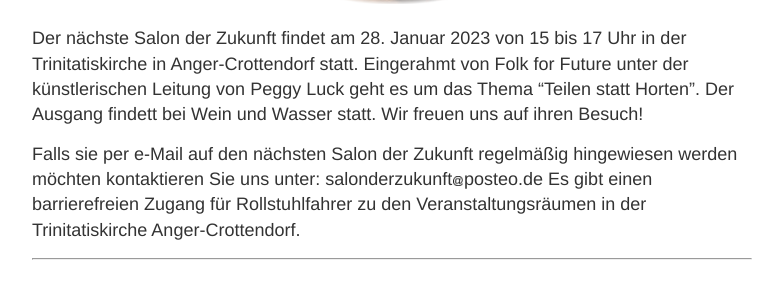
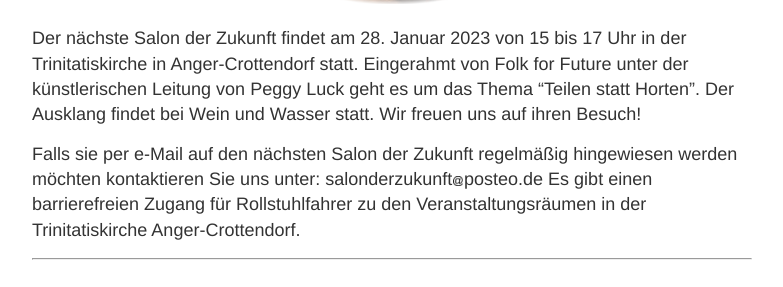
Before and after one commit to s4f-leipzig/s4f-leipzig.github.io, a Jekyll site: the page built from salon.md, in a window 1280 px wide. Shown: the part 1255-1542 px from the top of the page, without its empty margins (248-1031 px from the left). Built offline with Jekyll 4.4.1, drawn with Linux system fonts in a browser that asks for light colours.

Commit message:
Update salon.md

```diff
--- a/salon.md
+++ b/salon.md
@@ -24,7 +24,7 @@ Mit dem Salon der Zukunft möchten die Scientists for Future Leipzig und Churche
 </p>
 
 
-Der nächste Salon der Zukunft findet am 28. Januar 2023 von 15 bis 17 Uhr in der Trinitatiskirche in Anger-Crottendorf statt. Eingerahmt von Folk for Future unter der künstlerischen Leitung von Peggy Luck geht es um das Thema "Teilen statt Horten". Der Ausgang findett bei Wein und Wasser statt. Wir freuen uns auf ihren Besuch!
+Der nächste Salon der Zukunft findet am 28. Januar 2023 von 15 bis 17 Uhr in der Trinitatiskirche in Anger-Crottendorf statt. Eingerahmt von Folk for Future unter der künstlerischen Leitung von Peggy Luck geht es um das Thema "Teilen statt Horten". Der Ausklang findet bei Wein und Wasser statt. Wir freuen uns auf ihren Besuch!
 
 Falls sie per e-Mail auf den nächsten Salon der Zukunft regelmäßig hingewiesen werden möchten kontaktieren Sie uns unter: s&#x61;lo&#110;d&#101;rzuku&#110;ft<img src="/images/symbol-add.png" height="10px" alt="&#x40;" style="margin:0px +1px -1px +1px;border-style:none;">post&#101;o.d&#101; Es gibt einen barrierefreien Zugang für Rollstuhlfahrer zu den Veranstaltungsräumen in der Trinitatiskirche Anger-Crottendorf.
 
```
